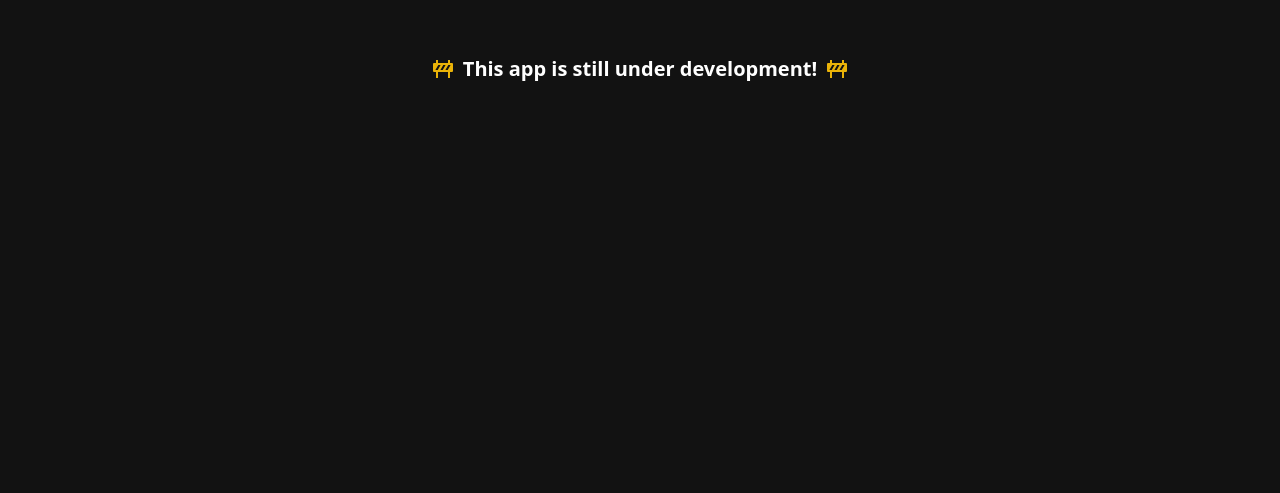
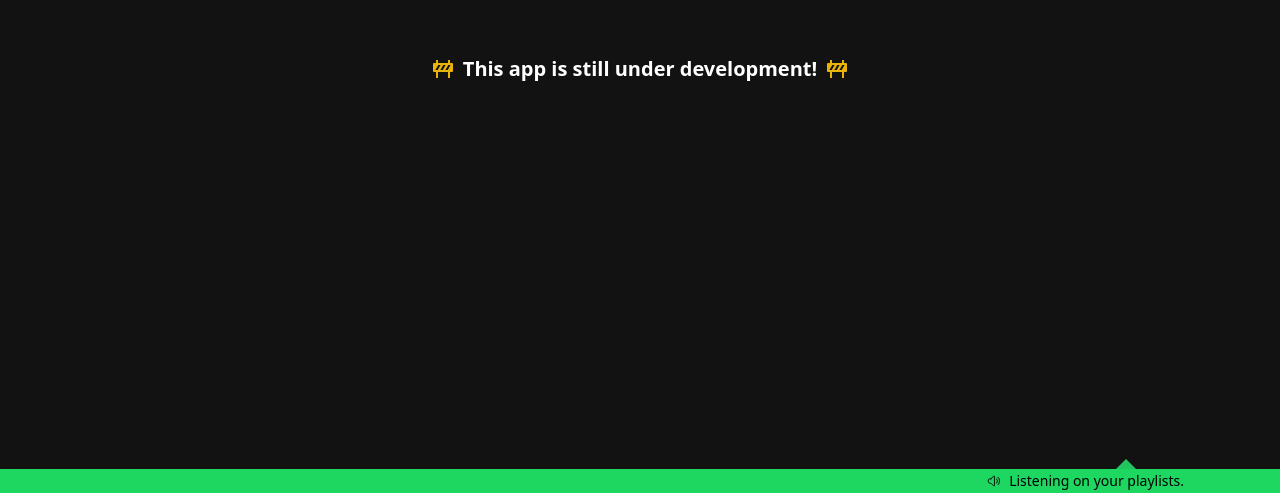
Before and after one commit to lumi-work/spotiwrap, a Next.js app: page / in a window 1280 px wide. Shown: the part 331-824 px from the top of the page. Before the commit the page ends 800 px from the top, so only its background shows below. Built offline with nearby package versions, Linux system fonts and the light colour scheme.

Commit message:
feat: strip component

```diff
--- a/src/app/page.tsx
+++ b/src/app/page.tsx
@@ -1,13 +1,16 @@
 import Logo from "@/assets/logo.svg";
 import Banner from "@/components/banner";
+import Strip from "@/components/strip";
 import Image from "next/image";
 
 export default function Home() {
   return (
-    <main className="flex items-center justify-center w-full h-full">
-      <div className="max-w-[1200px] w-full h-full flex flex-col items-center justify-center">
-        <Banner />
-        {/* <Image
+    <main>
+      <div className="flex items-center justify-center w-full h-full">
+        {" "}
+        <div className="max-w-[1200px] w-full h-full flex flex-col items-center justify-center">
+          <Banner />
+          {/* <Image
           src={Logo}
           alt="logo"
           width={200}
@@ -15,7 +18,9 @@ export default function Home() {
           priority
           className="w-auto h-auto"
         /> */}
+        </div>
       </div>
+      <Strip />
     </main>
   );
 }
--- /dev/null
+++ b/src/components/strip.tsx
@@ -0,0 +1,17 @@
+import React from "react";
+import { HiOutlineSpeakerWave } from "react-icons/hi2";
+
+function Strip() {
+  return (
+    <div className="relative w-full h-6 bg-secondary flex items-center justify-between">
+      <div></div>
+      <div className="flex items-center gap-2 font-medium text-black text-sm pr-24">
+        <HiOutlineSpeakerWave className="" />
+        <p>Listening on your playlists.</p>
+        <div className="absolute right-36 top-[-10px] w-0 h-0 border-l-[10px] border-l-transparent border-r-[10px] border-r-transparent border-b-[10px] border-b-green-500"></div>
+      </div>
+    </div>
+  );
+}
+
+export default Strip;
```
